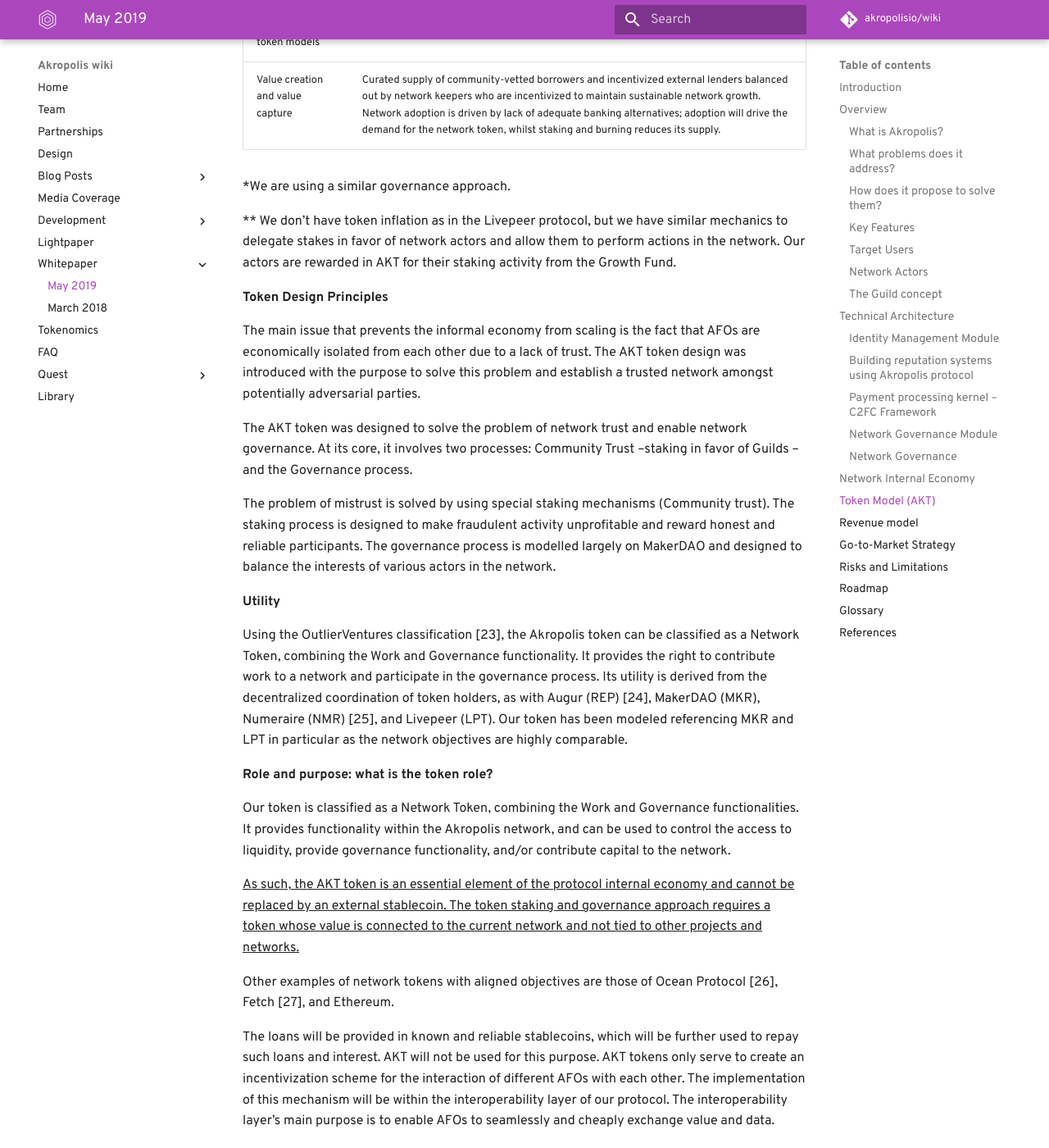
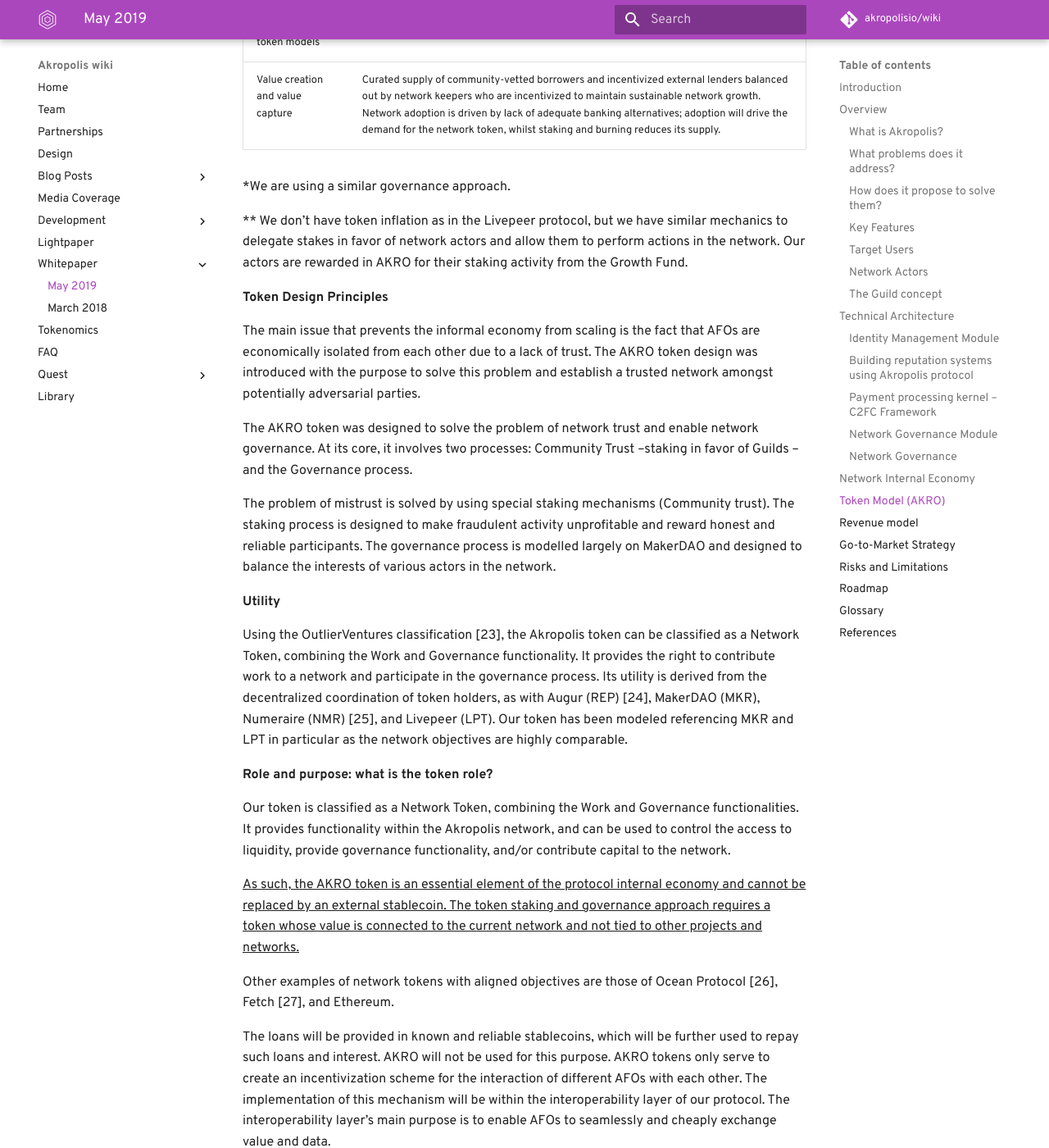
Before and after one commit to kaonone/wiki, an MkDocs documentation site: the page built from docs/whitepaper.md, in a window 1280 px wide and 1400 px high, scrolled down 19023 px. Shown: the whole window at 82% size. Built offline with MkDocs 1.6.1 and Material for MkDocs 9.7.7, drawn with Linux system fonts in a browser that asks for light colours; some web fonts are replaced; comment, search, counter and statistics services are not loaded; old or Windows-style settings are respelled for this version of MkDocs; some of the changed text lies outside the part shown.

Commit message:
AKT to AKRO rebranding

```diff
--- a/docs/whitepaper.md
+++ b/docs/whitepaper.md
@@ -86,7 +86,7 @@
   <tr>
     <th>Type of actor</th>
     <th>Economic objectives</th>
-    <th>Incentives/Interaction with AKT tokens</th>
+    <th>Incentives/Interaction with AKRO tokens</th>
   </tr>
   <tr>
     <td>End-user</td>
@@ -106,7 +106,7 @@
     			Incentivized to commit money into the AFO according to the established plan and to repay loans taken from the AFO budget as a result of internal social pressure.
     		</li>
     		<li>
-    			End users don’t generally use the AKT tokens
+    			End users don’t generally use the AKRO tokens
     		</li>
     	</ul>
     </td>
@@ -208,7 +208,7 @@
 Staking and governance functions are  enabled by holding the token which provides both an incentive and skin in the game to facilitate sustainable network growth.
     		</li>
     		<li>
-Network keepers act as underwriters of Guilds’ default risk. They get  rewards for correct default risk predictions through a % of the Capital Provider income from a specific Guild. In some cases - additional rewards (AKT tokens from Growth Fund). The idea is to support the network’s bootstrapping at its early stages of operation by awarding additional tokens to the stakers. This approach proved its efficiency to engage token holders to stake their tokens in well-known Livepeer project.
+Network keepers act as underwriters of Guilds’ default risk. They get  rewards for correct default risk predictions through a % of the Capital Provider income from a specific Guild. In some cases - additional rewards (AKRO tokens from Growth Fund). The idea is to support the network’s bootstrapping at its early stages of operation by awarding additional tokens to the stakers. This approach proved its efficiency to engage token holders to stake their tokens in well-known Livepeer project.
     		</li>
     		<li>
 Their stake is partially burnt if one Guild member defaults on debt
@@ -534,7 +534,7 @@
 * Penalty fee, the penalty applied to a stake in case of dishonest behaviour of a Guild
 Intra-network interest rate, the maximum interest rate that can be applied to a loan in the network
 
-* Governance fee,  which is charged in AKT tokens from every successfully repaid loan and burned, initially established as zero
+* Governance fee,  which is charged in AKRO tokens from every successfully repaid loan and burned, initially established as zero
 
 **Actors incentivization**
 
@@ -637,9 +637,9 @@
 
 The first token function is a collective selection of trustworthy AFOs via staking in favor of AFO associations, Guilds. An AFOs within-network debt creation is based on the C2FC concept that was described above. The issuance of C2FCs by AFOs is initially limited and depends only on community trust (or number of tokens, staked in favor of their Guild).
 
-Any AKT token holder can stake his tokens on behalf of any Guild they trust, for example, as a result of a careful examination of a Guild’s financial flows and history. The amount of debt that can be issued by a Guild is limited by its share in overall staked tokens, which are equivalent to its community trust. The possibility to work with loans attracted by the Guild is managed inside it, the most obvious approach being to select AFOs by their stakes in favor of this Guild and taking into account its financial history. Whichever method of internal loan management they choose, the responsibility for loan repayment pertains to the Guild as a collective.
+Any AKRO token holder can stake his tokens on behalf of any Guild they trust, for example, as a result of a careful examination of a Guild’s financial flows and history. The amount of debt that can be issued by a Guild is limited by its share in overall staked tokens, which are equivalent to its community trust. The possibility to work with loans attracted by the Guild is managed inside it, the most obvious approach being to select AFOs by their stakes in favor of this Guild and taking into account its financial history. Whichever method of internal loan management they choose, the responsibility for loan repayment pertains to the Guild as a collective.
 
-## **Token Model (AKT)**
+## **Token Model (AKRO)**
 
 <table style="width:100%">
 	<tr><th></th><th></th></tr>
@@ -679,13 +679,13 @@
 
 *We are using a similar governance approach.
 
-** We don’t have token inflation as in the Livepeer protocol, but we have similar mechanics to delegate stakes in favor of network actors and allow them to perform actions in the network. Our actors are rewarded in AKT for their staking activity from the Growth Fund.
+** We don’t have token inflation as in the Livepeer protocol, but we have similar mechanics to delegate stakes in favor of network actors and allow them to perform actions in the network. Our actors are rewarded in AKRO for their staking activity from the Growth Fund.
 
 **Token Design Principles**
 
-The main issue that prevents the informal economy from scaling is the fact that AFOs are economically isolated from each other due to a lack of trust. The AKT token design was introduced with the purpose to solve this problem and establish a trusted network amongst potentially adversarial parties.
+The main issue that prevents the informal economy from scaling is the fact that AFOs are economically isolated from each other due to a lack of trust. The AKRO token design was introduced with the purpose to solve this problem and establish a trusted network amongst potentially adversarial parties.
 
-The AKT token was designed to solve the problem of network trust and enable network governance. At its core, it involves two processes: Community Trust –staking in favor of Guilds – and the Governance process.
+The AKRO token was designed to solve the problem of network trust and enable network governance. At its core, it involves two processes: Community Trust –staking in favor of Guilds – and the Governance process.
 
 The problem of mistrust is solved by using special staking mechanisms (Community trust). The staking process is designed to make fraudulent activity unprofitable and reward honest and reliable participants. The governance process is modelled largely on MakerDAO and designed to balance the interests of various actors in the network.
 
@@ -697,11 +697,11 @@
 
 Our token is classified as a Network Token, combining the Work and Governance functionalities. It provides functionality within the Akropolis network, and can be used to control the access to liquidity, provide governance functionality, and/or contribute capital to the network.
 
-<u>As such, the AKT token is an essential element of the protocol internal economy and cannot be replaced by an external stablecoin. The token staking and governance approach requires a token whose value is connected to the current network and not tied to other projects and networks.</u>
+<u>As such, the AKRO token is an essential element of the protocol internal economy and cannot be replaced by an external stablecoin. The token staking and governance approach requires a token whose value is connected to the current network and not tied to other projects and networks.</u>
 
 Other examples of network tokens with aligned objectives are those of Ocean Protocol [26], Fetch [27], and Ethereum.
 
-The loans will be provided in known and reliable stablecoins, which will be further used to repay such loans and interest. AKT will not be used for this purpose. AKT tokens only serve to create an incentivization scheme for the interaction of different AFOs with each other. The implementation of this mechanism will be within the interoperability layer of our protocol. The interoperability layer’s main purpose is to enable AFOs to seamlessly and cheaply exchange value and data.
+The loans will be provided in known and reliable stablecoins, which will be further used to repay such loans and interest. AKRO will not be used for this purpose. AKRO tokens only serve to create an incentivization scheme for the interaction of different AFOs with each other. The implementation of this mechanism will be within the interoperability layer of our protocol. The interoperability layer’s main purpose is to enable AFOs to seamlessly and cheaply exchange value and data.
 
 **Value Proposition**
 
@@ -765,7 +765,7 @@
 
 * Complexity of product usage for ordinary users in target countries
 
-**Risks, connected with implementation of the AKT token model**
+**Risks, connected with implementation of the AKRO token model**
 
 * The collection of a majority of tokens by one of the three stakeholder groups (Guilds/AFOs, Network Keepers, Capital Providers), which will lead to a non-balanced governance strategy
 
@@ -859,11 +859,11 @@
 <br/>
 Infra-network interest rate [37] - the maximum value of an interest rate that can be applied to a loan.
 <br/>
-Governance fee - the percentage of a debt that is required to be paid in AKT tokens which are burned thereafter. Similar to MKR in MakerDAO.
+Governance fee - the percentage of a debt that is required to be paid in AKRO tokens which are burned thereafter. Similar to MKR in MakerDAO.
 <br/>
-Staking  - AKT tokens placed as a risky deposit (commonly known as skin in the game) on a specific smart contract with purpose to perform the “selection” of honest Guilds by collective risk assessment. If the Guild members repay their debt diligently, the person who made a stake receives a reward in the form of a stability fee and, during the growth process additional rewards in AKT tokens.
+Staking  - AKRO tokens placed as a risky deposit (commonly known as skin in the game) on a specific smart contract with purpose to perform the “selection” of honest Guilds by collective risk assessment. If the Guild members repay their debt diligently, the person who made a stake receives a reward in the form of a stability fee and, during the growth process additional rewards in AKRO tokens.
 <br/>
-Growth Fund - storage (smart-contract) for AKT tokens that are used for rewarding Network Keepers during the network bootstrapping process</td> </tr>
+Growth Fund - storage (smart-contract) for AKRO tokens that are used for rewarding Network Keepers during the network bootstrapping process</td> </tr>
  </table>
 
  <br/>
```
Also changed, not shown: docs/FAQ.md (+2 -2 lines), docs/tokenomics.md (+7 -7 lines).
